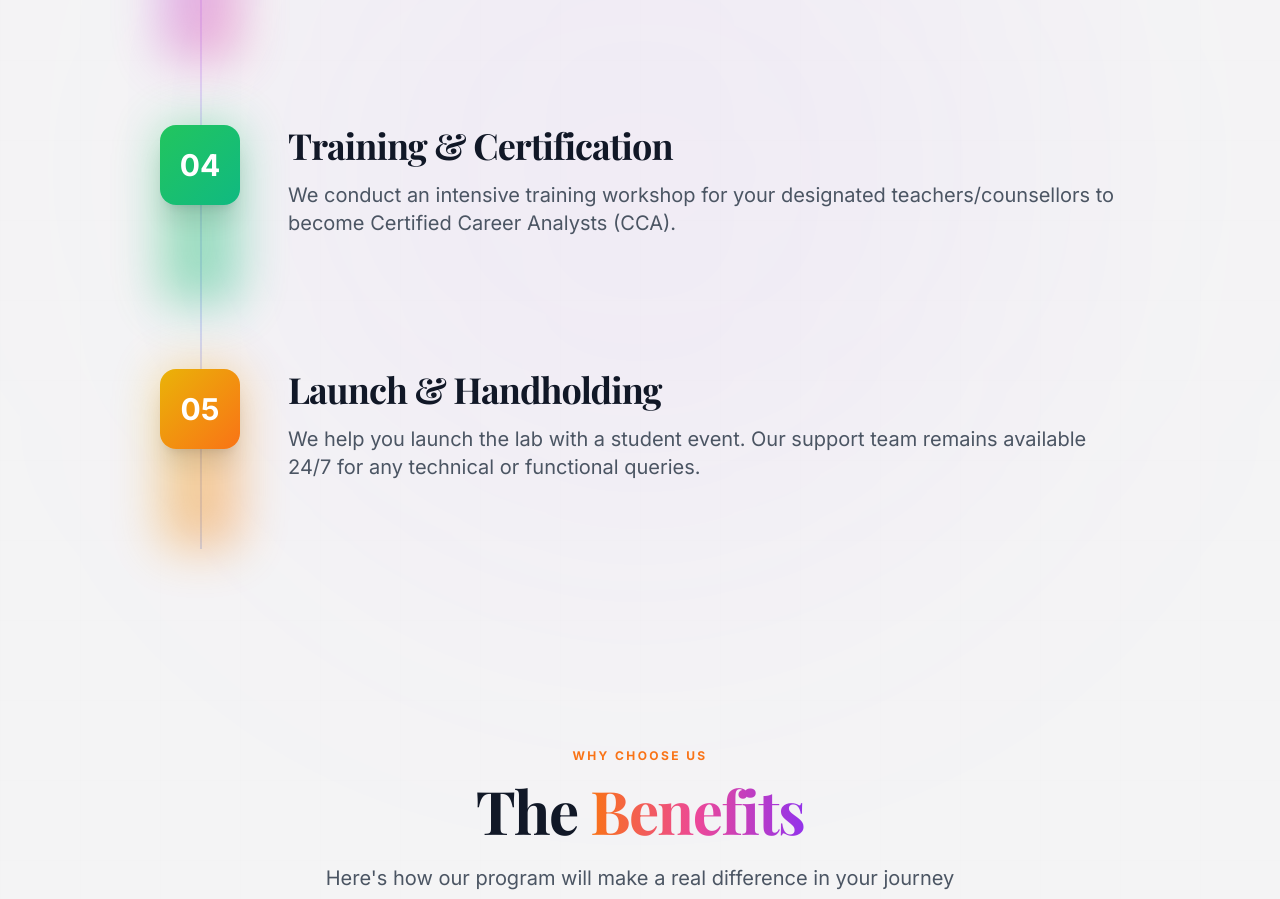
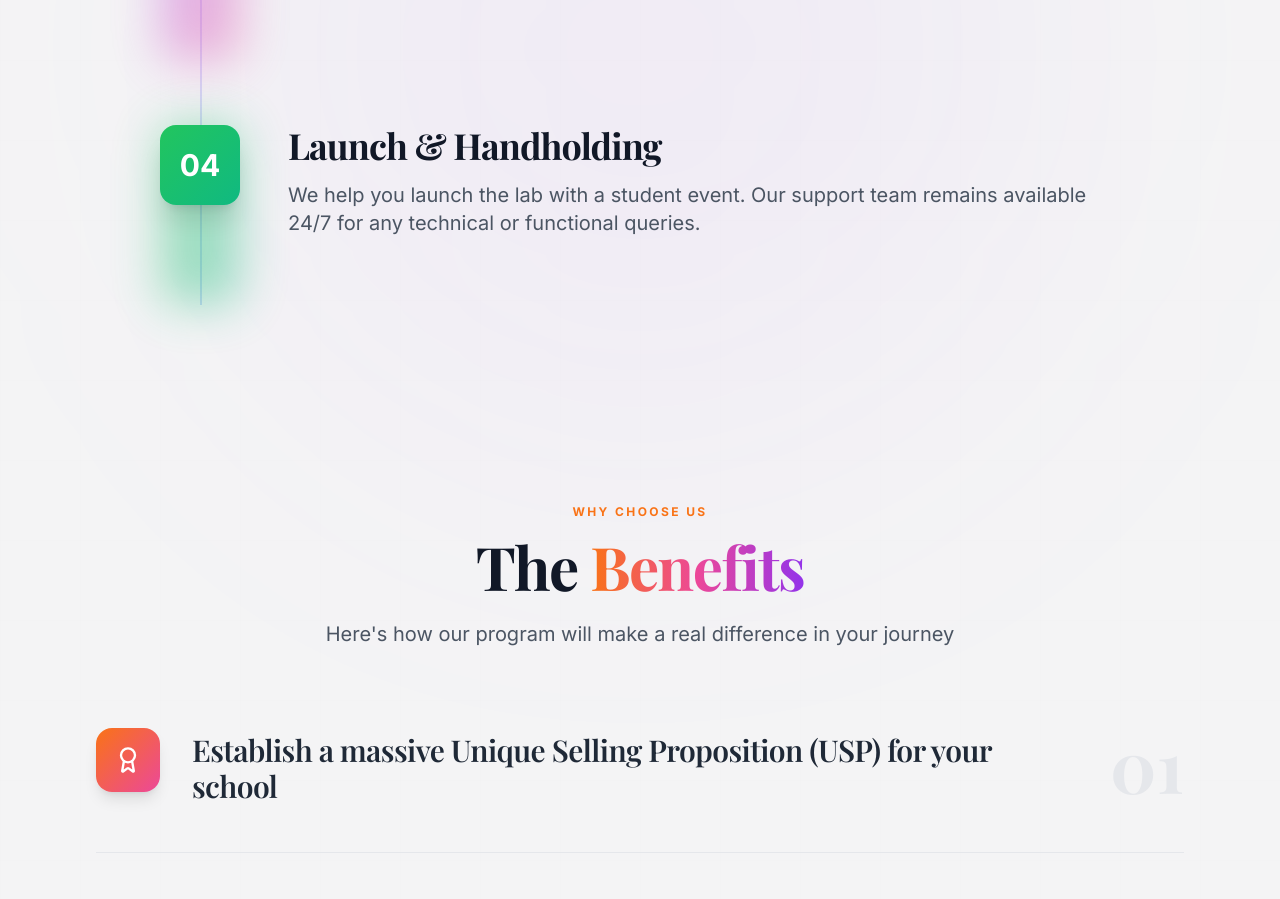
Before and after one commit to Lokender13/TruenorthConsulting, a React (Vite) app: page /services/career-lab-setup-schools in a window 1280 px wide. Shown: the part 4020-4919 px from the top of the page. Built offline with nearby package versions, Linux system fonts and the light colour scheme.

Commit message:
Remove Training & Certification step from Career Labs

```diff
--- a/src/data/servicesData.ts
+++ b/src/data/servicesData.ts
@@ -480,11 +480,6 @@ export const servicesData = [
             },
             {
                 step: "04",
-                title: "Training & Certification",
-                description: "We conduct an intensive training workshop for your designated teachers/counsellors to become Certified Career Analysts (CCA)."
-            },
-            {
-                step: "05",
                 title: "Launch & Handholding",
                 description: "We help you launch the lab with a student event. Our support team remains available 24/7 for any technical or functional queries."
             }
```
